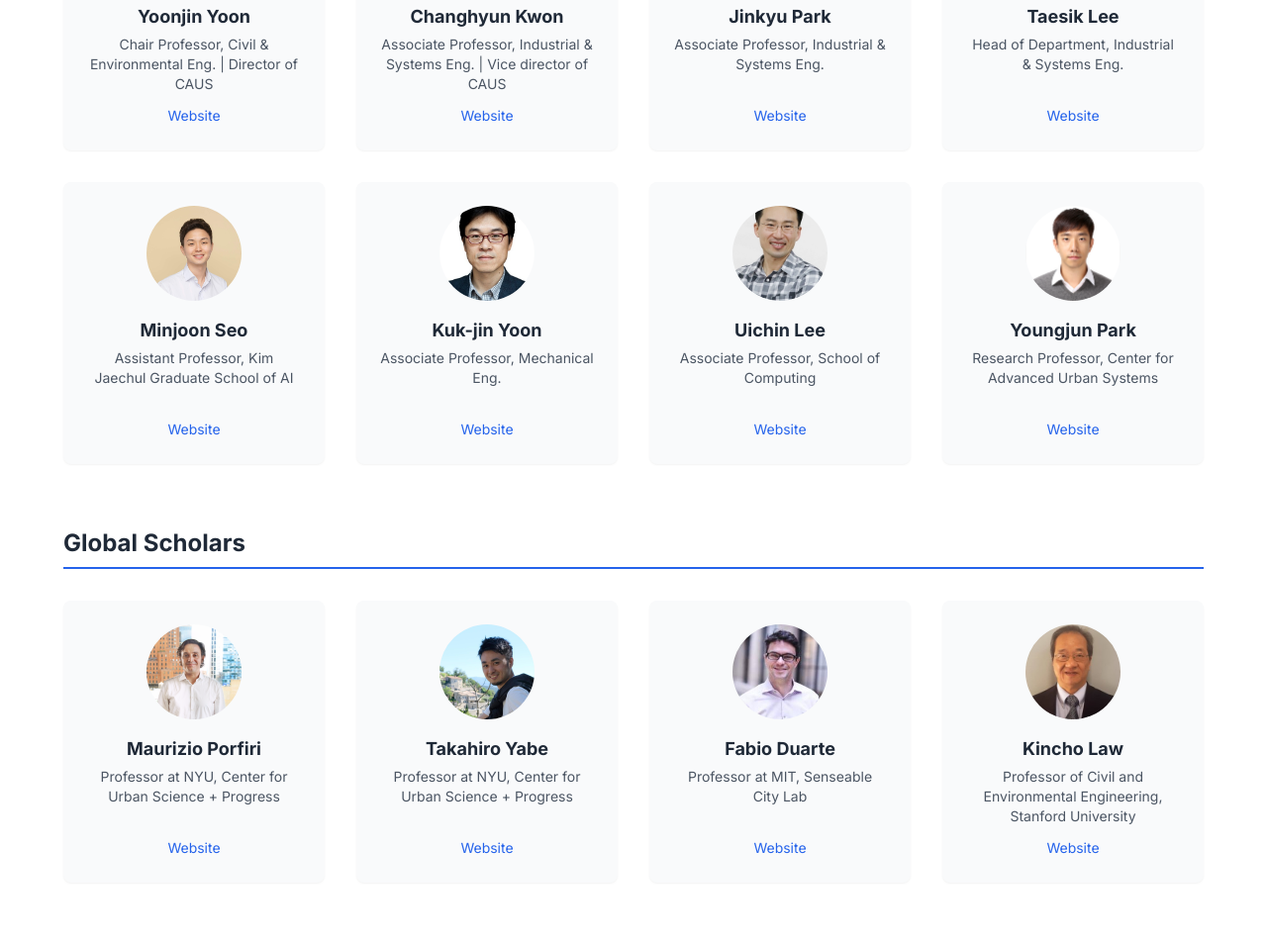
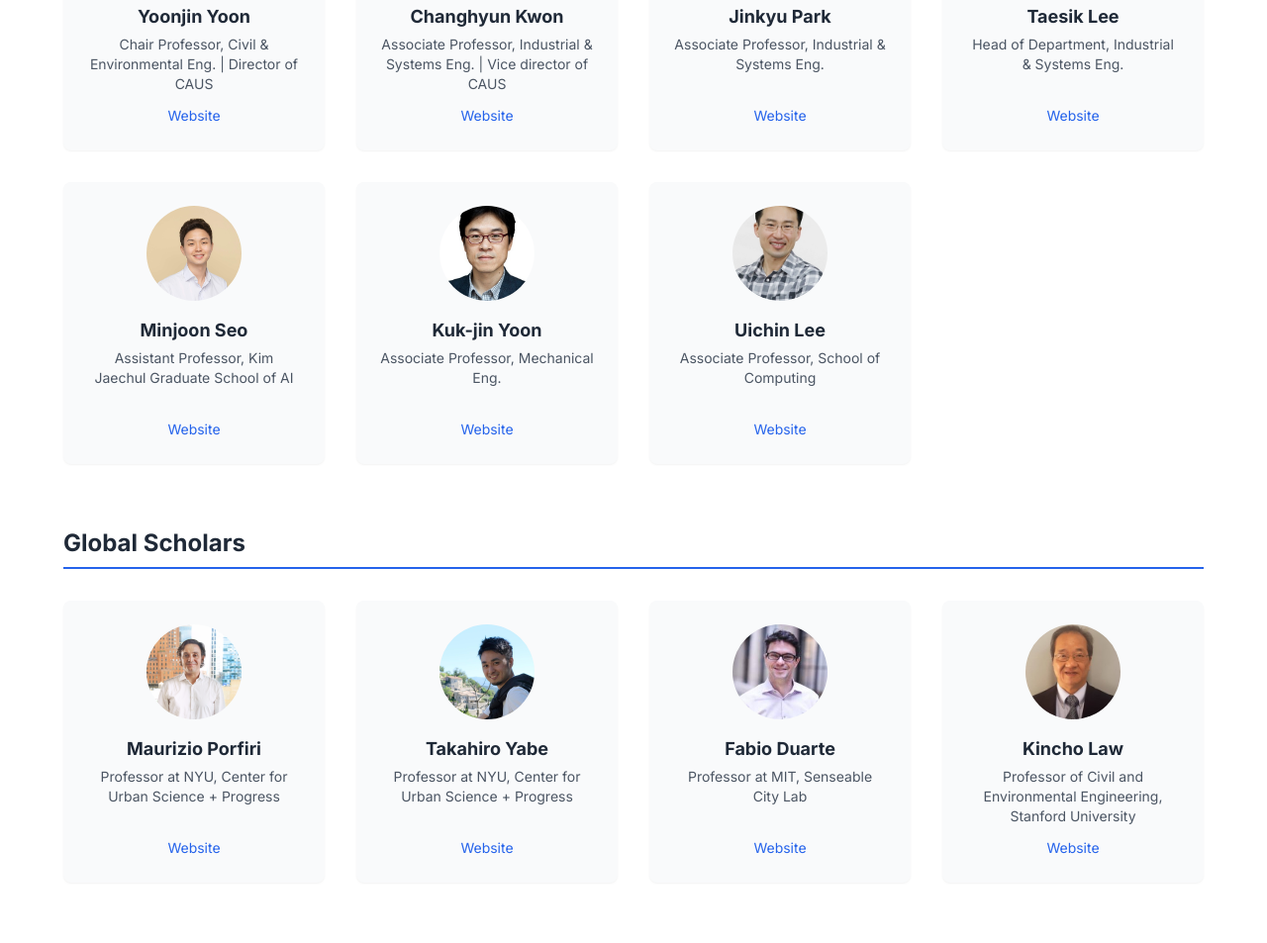
Before and after one commit to kaist-caus/kaist-caus.github.io, a plain HTML site: page index.html in a window 1280 px wide. Shown: the part 2645-3598 px from the top of the page at 99% size. Drawn offline with nearby package versions, Linux system fonts and the light colour scheme.

Commit message:
modified:   index.html

```diff
--- a/index.html
+++ b/index.html
@@ -259,14 +259,14 @@
                             </a>
                         </div>
                         <!-- Profile Card -->
-                        <div class="bg-gray-50 rounded-lg p-6 text-center shadow-sm">
+                        <!-- <div class="bg-gray-50 rounded-lg p-6 text-center shadow-sm">
                             <img src="img/profile_youngjun_park.jpg" class="w-24 h-24 mx-auto rounded-full mb-4 object-cover" alt="Photo of Youngjun Park">
                             <h4 class="font-bold text-lg">Youngjun Park</h4>
                             <p class="text-sm text-gray-600 mt-1 h-16" data-lang-key="person_youngjun_park_title">Research Professor, Center for Advanced Urban Systems</p>
                              <a href="https://youngjour.github.io/" target = "_blank" class="text-blue-600 hover:underline text-sm mt-2 inline-block">
                                 <span data-lang-key="person_website">Website</span>
                             </a>
-                        </div>
+                        </div> -->
                     </div>
 
                     <!-- Global Scholars -->
```
